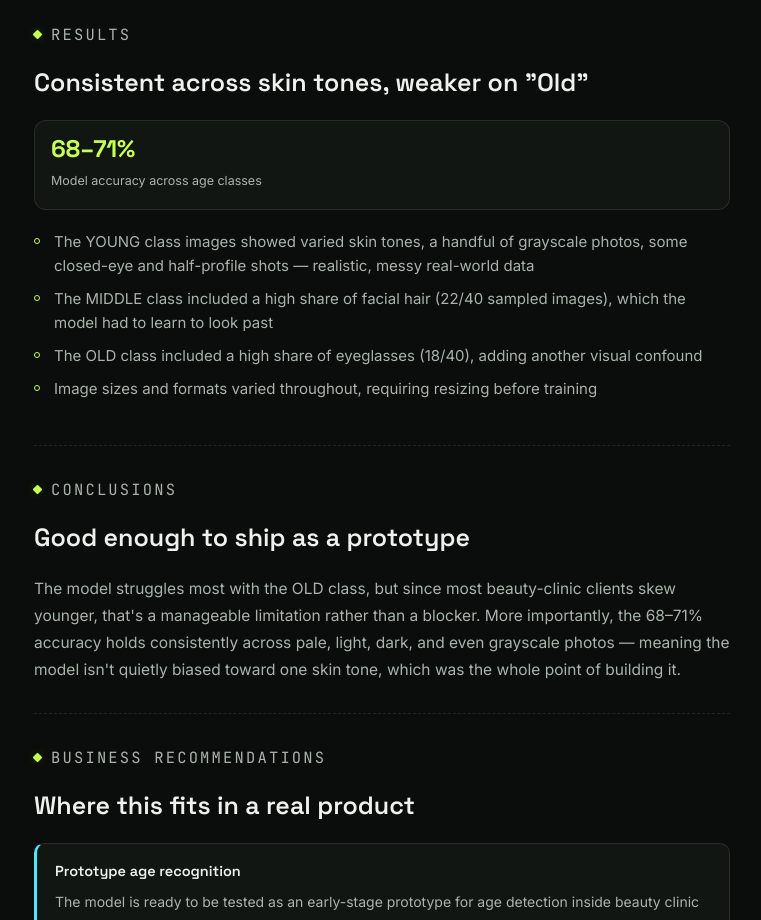
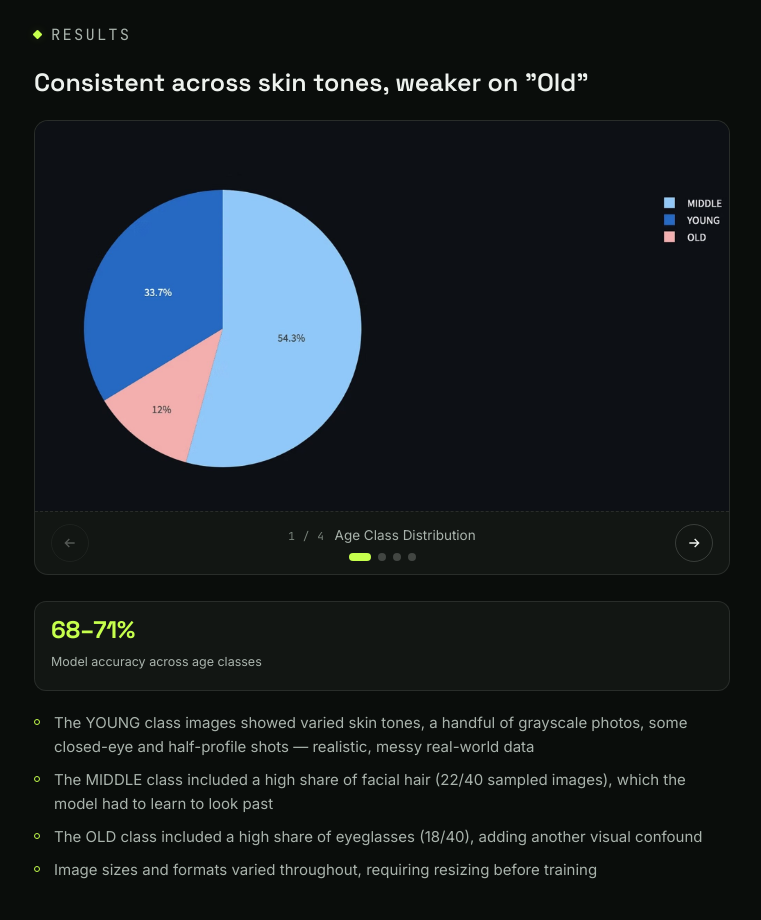
Before and after one commit to Daniel-M2/portfolio, a plain HTML site: page projects/age-detection.html in a window 1280 px wide. Shown: the part 1540-2460 px from the top of the page, without its empty margins (258-1019 px from the left). Drawn offline with Linux system fonts and the light colour scheme.

Commit message:
Add image slider for age class distribution results

```diff
--- a/projects/age-detection.html
+++ b/projects/age-detection.html
@@ -82,6 +82,32 @@
   <section class="detail-section" id="results">
     <p class="eyebrow">Results</p>
     <h2>Consistent across skin tones, weaker on "Old"</h2>
+    <div class="slider reveal" data-slider style="--slide-ratio: 16 / 9; --slide-pos: center;" aria-roledescription="carousel" aria-label="Class distribution and sample images from the age detection dataset">
+      <div class="slider-viewport" tabindex="0">
+        <div class="slider-track">
+        <figure class="slide" role="group" aria-roledescription="slide" aria-label="1 of 4: Age Class Distribution" data-title="Age Class Distribution" style="background:#0d1015">
+          <a href="images/age-class-distribution.jpg" target="_blank" rel="noopener" title="Open full size"><img src="images/age-class-distribution.jpg" alt="Pie chart of the age class distribution: Middle 54.3%, Young 33.7% and Old 12%"></a>
+        </figure>
+        <figure class="slide" role="group" aria-roledescription="slide" aria-label="2 of 4: YOUNG Images" data-title="YOUNG Images" style="background:#fff">
+          <a href="images/age-young-samples.jpg" target="_blank" rel="noopener" title="Open full size"><img src="images/age-young-samples.jpg" alt="Grid of 40 sample cropped face images from the YOUNG class" loading="lazy"></a>
+        </figure>
+        <figure class="slide" role="group" aria-roledescription="slide" aria-label="3 of 4: MIDDLE-AGE Images" data-title="MIDDLE-AGE Images" style="background:#fff">
+          <a href="images/age-middle-samples.jpg" target="_blank" rel="noopener" title="Open full size"><img src="images/age-middle-samples.jpg" alt="Grid of 40 sample cropped face images from the MIDDLE class" loading="lazy"></a>
+        </figure>
+        <figure class="slide" role="group" aria-roledescription="slide" aria-label="4 of 4: OLD Images" data-title="OLD Images" style="background:#fff">
+          <a href="images/age-old-samples.jpg" target="_blank" rel="noopener" title="Open full size"><img src="images/age-old-samples.jpg" alt="Grid of 40 sample cropped face images from the OLD class" loading="lazy"></a>
+        </figure>
+        </div>
+      </div>
+      <div class="slider-controls">
+        <button type="button" class="slider-btn" data-dir="-1" aria-label="Previous slide"><svg viewBox="0 0 24 24" fill="none" stroke="currentColor" stroke-width="2"><path d="M19 12H5M11 6l-6 6 6 6"/></svg></button>
+        <div class="slider-meta">
+          <div class="slider-caption" aria-live="polite"><span class="slider-count">1 / 4</span><span class="slider-title">Age Class Distribution</span></div>
+          <div class="slider-dots"><button type="button" class="slider-dot active" aria-label="Go to slide 1" aria-current="true"></button><button type="button" class="slider-dot" aria-label="Go to slide 2"></button><button type="button" class="slider-dot" aria-label="Go to slide 3"></button><button type="button" class="slider-dot" aria-label="Go to slide 4"></button></div>
+        </div>
+        <button type="button" class="slider-btn" data-dir="1" aria-label="Next slide"><svg viewBox="0 0 24 24" fill="none" stroke="currentColor" stroke-width="2"><path d="M5 12h14M13 6l6 6-6 6"/></svg></button>
+      </div>
+    </div>
     <div class="stat-row">
       <div class="stat-chip"><span class="stat-value">68–71%</span><span class="stat-label">Model accuracy across age classes</span></div>
     </div>
```
